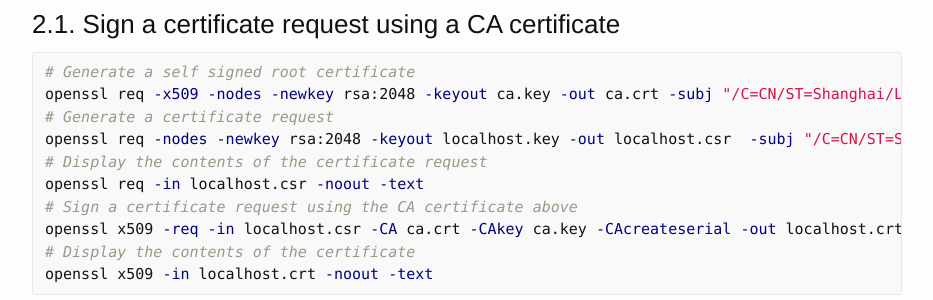
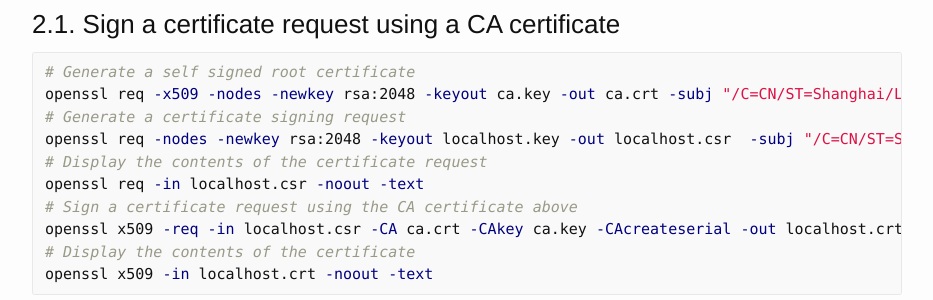
Before and after one commit to ousiax/ousiax.github.io, a Jekyll site: the page built from _posts/2019-01-31-public-key-cryptography-and-x509.md, in a window 1280 px wide and 900 px high, scrolled down 4385 px. Shown: the part 152-452 px from the top of the window, without its empty margins (173-1106 px from the left). Built offline with Jekyll 4.4.1, drawn with Linux system fonts in a browser that asks for light colours.

Commit message:
Update 2019-01-31-public-key-cryptography-and-x509.md

````diff
--- a/_posts/2019-01-31-public-key-cryptography-and-x509.md
+++ b/_posts/2019-01-31-public-key-cryptography-and-x509.md
@@ -157,7 +157,7 @@ Certificate:
 ```sh
 # Generate a self signed root certificate
 openssl req -x509 -nodes -newkey rsa:2048 -keyout ca.key -out ca.crt -subj "/C=CN/ST=Shanghai/L=Shanghai/O=Global Security/OU=IT Department/CN=example.com"
-# Generate a certificate request
+# Generate a certificate signing request
 openssl req -nodes -newkey rsa:2048 -keyout localhost.key -out localhost.csr  -subj "/C=CN/ST=Shanghai/L=Shanghai/O=Global Security/OU=IT Department/CN=localhost"
 # Display the contents of the certificate request
 openssl req -in localhost.csr -noout -text
````
